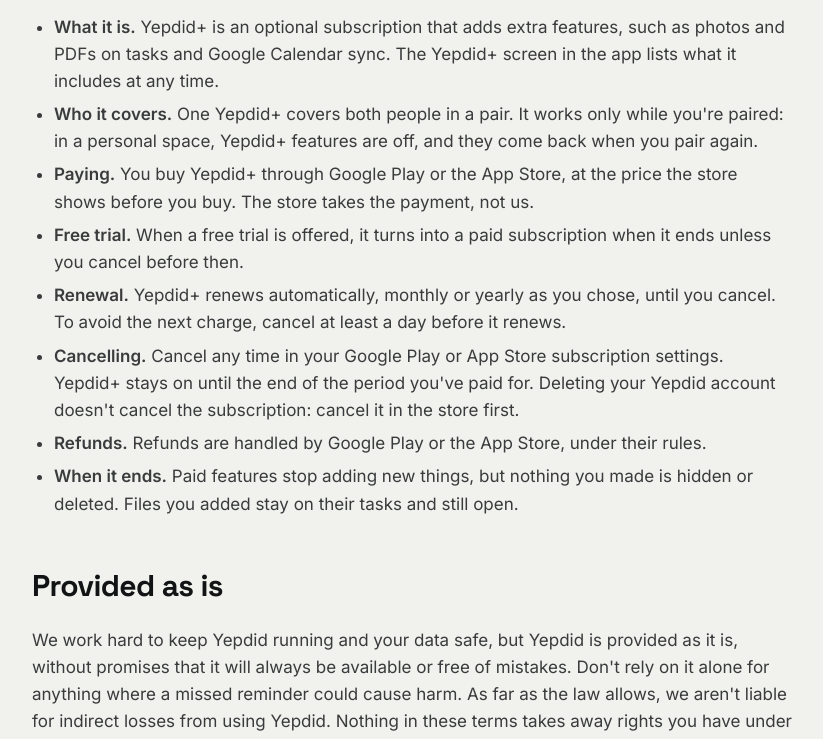
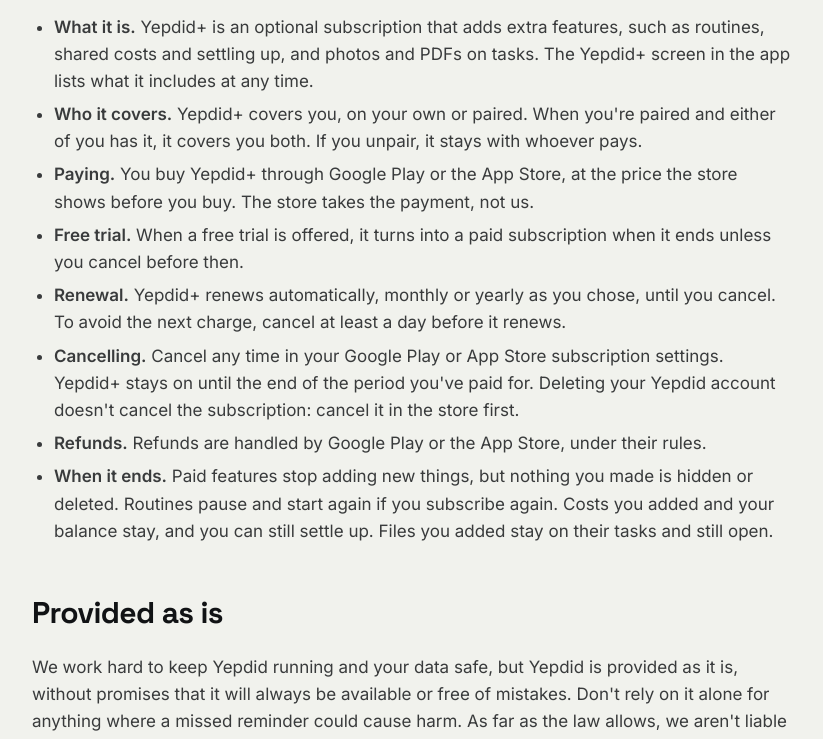
Before and after one commit to Rsk078/yepdid-site, a plain HTML site: page terms.html in a window 1280 px wide. Shown: the part 1400-2139 px from the top of the page, without its empty margins (228-1051 px from the left). Drawn offline with Linux system fonts and the light colour scheme.

Commit message:
Deploy 2026-11-19T21:46Z
Co-Authored-By: Claude Opus 5.5 <noreply@anthropic.com>

```diff
--- a/terms.html
+++ b/terms.html
@@ -48,7 +48,7 @@
         <li>Yepdid is a shared to-do list for two people. Use it for your own plans, kindly and lawfully.</li>
         <li>What you add stays yours. We only keep it to run Yepdid for you and your partner.</li>
         <li>Yepdid+ is an optional subscription through Google Play or the App Store. It renews until you cancel, and you cancel in the store.</li>
-        <li>One Yepdid+ covers both people in a pair. It doesn't work in a personal space.</li>
+        <li>Yepdid+ works on your own too. When you're paired, one Yepdid+ covers you both.</li>
       </ul>
     </div>
 
@@ -74,14 +74,14 @@
 
     <h2 id="plus">Yepdid+</h2>
     <ul>
-      <li><strong>What it is.</strong> Yepdid+ is an optional subscription that adds extra features, such as photos and PDFs on tasks and Google Calendar sync. The Yepdid+ screen in the app lists what it includes at any time.</li>
-      <li><strong>Who it covers.</strong> One Yepdid+ covers both people in a pair. It works only while you're paired: in a personal space, Yepdid+ features are off, and they come back when you pair again.</li>
+      <li><strong>What it is.</strong> Yepdid+ is an optional subscription that adds extra features, such as routines, shared costs and settling up, and photos and PDFs on tasks. The Yepdid+ screen in the app lists what it includes at any time.</li>
+      <li><strong>Who it covers.</strong> Yepdid+ covers you, on your own or paired. When you're paired and either of you has it, it covers you both. If you unpair, it stays with whoever pays.</li>
       <li><strong>Paying.</strong> You buy Yepdid+ through Google Play or the App Store, at the price the store shows before you buy. The store takes the payment, not us.</li>
       <li><strong>Free trial.</strong> When a free trial is offered, it turns into a paid subscription when it ends unless you cancel before then.</li>
       <li><strong>Renewal.</strong> Yepdid+ renews automatically, monthly or yearly as you chose, until you cancel. To avoid the next charge, cancel at least a day before it renews.</li>
       <li><strong>Cancelling.</strong> Cancel any time in your Google Play or App Store subscription settings. Yepdid+ stays on until the end of the period you've paid for. Deleting your Yepdid account doesn't cancel the subscription: cancel it in the store first.</li>
       <li><strong>Refunds.</strong> Refunds are handled by Google Play or the App Store, under their rules.</li>
-      <li><strong>When it ends.</strong> Paid features stop adding new things, but nothing you made is hidden or deleted. Files you added stay on their tasks and still open.</li>
+      <li><strong>When it ends.</strong> Paid features stop adding new things, but nothing you made is hidden or deleted. Routines pause and start again if you subscribe again. Costs you added and your balance stay, and you can still settle up. Files you added stay on their tasks and still open.</li>
     </ul>
 
     <h2 id="as-is">Provided as is</h2>
```
